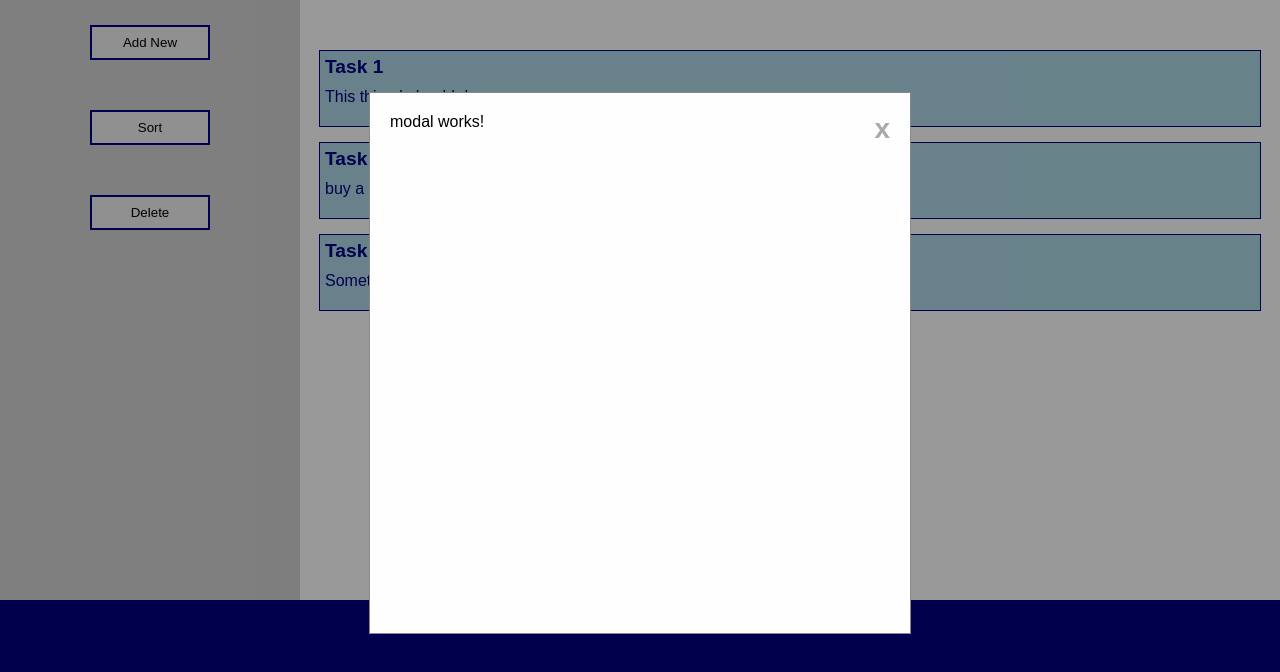
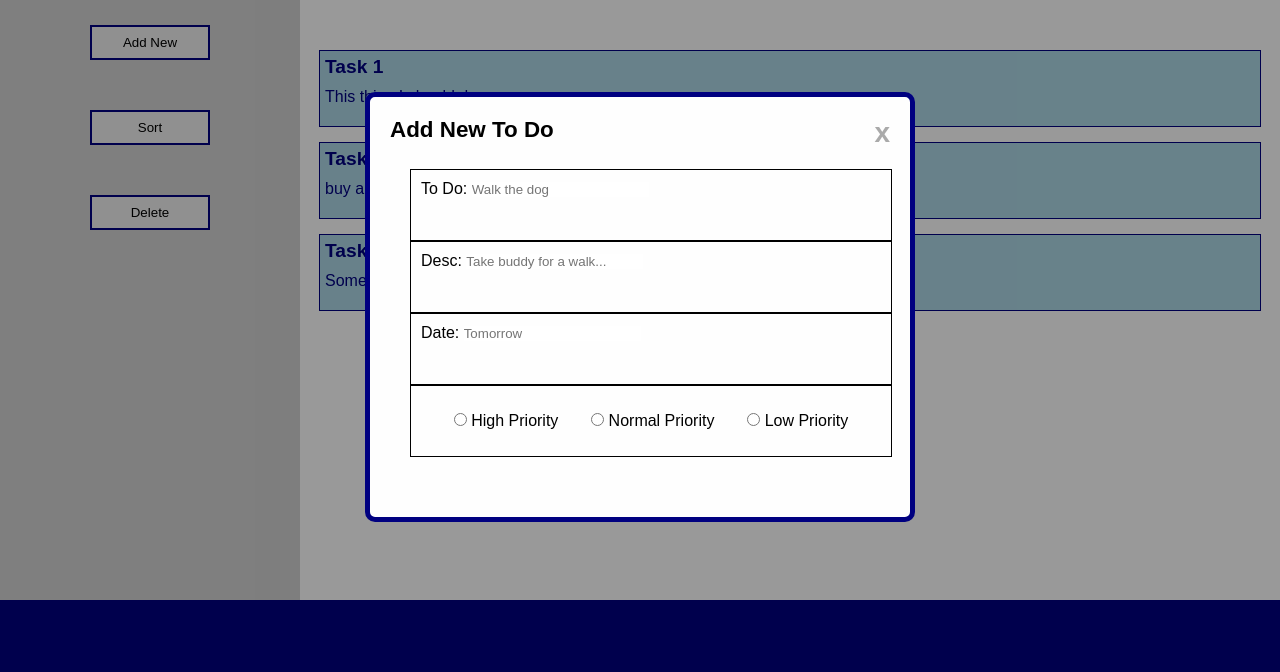
Before and after one commit to mjzachman/to-do-list, a website built with webpack: page dist/index.html in a window 1280 px wide. Both pictures are taken after a click on the button "Add New". Shown: the part 100-772 px from the top of the page. Built offline with nearby package versions, Linux system fonts and the light colour scheme.

Commit message:
write input form to modal

```diff
--- a/src/styles.css
+++ b/src/styles.css
@@ -97,8 +97,8 @@ footer {
     z-index: 1;
     left: 0;
     top: 0;
-    width: 100%;
-    height: 100%;
+    width: 100vw;
+    height: 100vh;
     overflow: auto;
     background-color: rgb(0,0,0,0.4);
 
@@ -109,8 +109,13 @@ footer {
     margin: 15% auto;
     padding: 20px;
     border: 1px solid #888;
-    height: 500px;
+    height: 380px;
     width: 500px;
+    border: solid navy 5px;
+    border-radius: 10px;
+    display: flex;
+    flex-direction: column;
+    justify-content: flex-start;
 }
 
 .close {
@@ -131,3 +136,27 @@ footer {
   button:focus {
     cursor: pointer;
   }
+
+  #modal-heading{
+    font-size: 1.4rem;
+    font-weight: bold;
+  }
+
+  form {
+    padding: 20px;
+    display: flex;
+    flex-direction: column;
+  }
+
+  form>div {
+    width: 100%;
+    height: 50px;
+    border: solid black 1px;
+    padding: 10px;
+  }
+
+  #radio-div{
+    display: flex;
+    justify-content: space-evenly;
+    align-items: center;
+  }
```
Also changed, not shown: dist/index.html.
